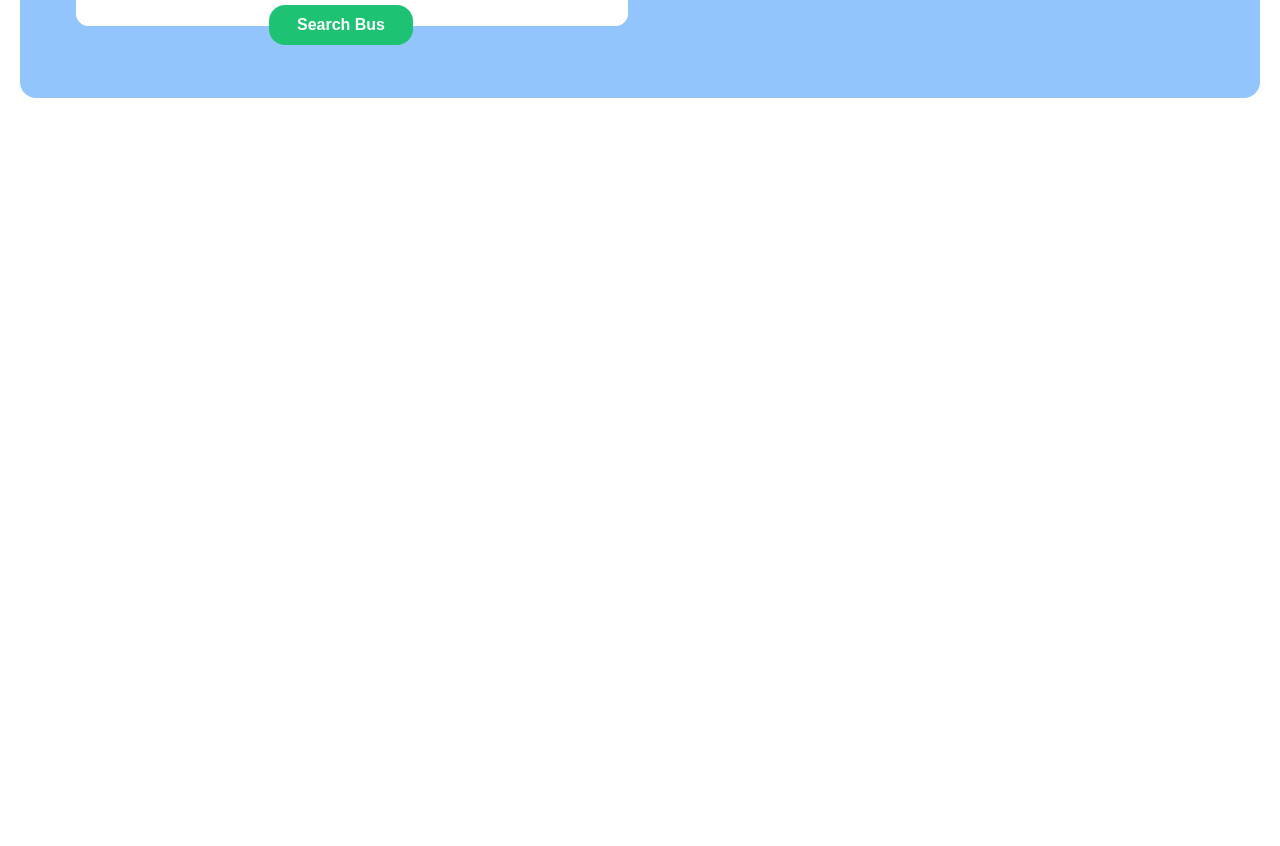
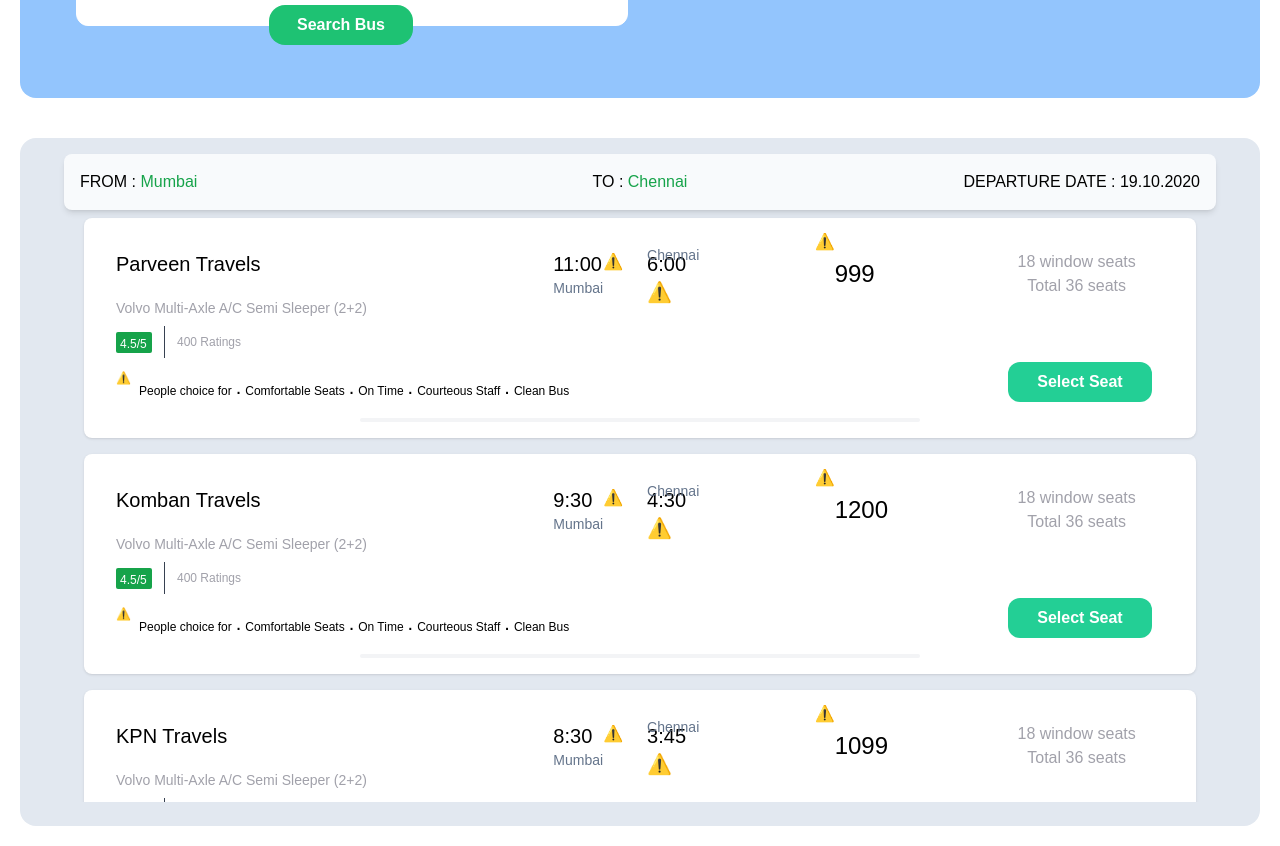
Before and after one commit to KavinNishanthan/BUS, a React (Create React App) app: page / in a window 1280 px wide. Shown: the part 600-1446 px from the top of the page. Before the commit the page ends 800 px from the top, so only its background shows below. Built offline with nearby package versions, Linux system fonts and the light colour scheme; no server answers.

Commit message:
Revert "frontend commit1"
This reverts commit a2f89a348d3dec634d43f1a14ea0141e0979bd09.

commit reverted

```diff
--- a/src/BusContext.js
+++ /dev/null
@@ -1 +0,0 @@
-import { createContext, useState } from "react";
--- a/src/components/Bookingpage.jsx
+++ b/src/components/Bookingpage.jsx
@@ -10,13 +10,12 @@
 //   }, [seatCounts, busId]);
 // }
 
-const Booking = ({ details }) => {
-  console.log("det!:", details)
+const Booking = () => {
   const data = [
     {
       id: 1,
-      BusFrom: details[0].BusName,
-      BusTo: details[0].Available,
+      BusFrom: "Mumbai",
+      BusTo: "Chennai",
       BusName: "Parveen Travels",
       BusType: "Scania A/C Semi Sleeper (2+2)",
       BusRatings: "400 Ratings",
@@ -248,7 +247,8 @@
 
   const totalFee = data.map((val) => {
     if (val.id === busId) {
-      if (seatCounts[busId] !== 0) {
+        if (seatCounts[busId] !== 0)
+        {
           return seatCounts[busId] * val.BusFee + 32.25;
         }
         else {
@@ -273,7 +273,7 @@
             <div className="w-1/3 flex">
               <label className="block">
                 <p className="text-xl ml-[5.5rem]">{values.BusFtinme}</p>
-                <span className="block text-sm font-medium text-slate-500 ml-[5.5rem]">
+                <span class="block text-sm font-medium text-slate-500 ml-[5.5rem]">
                   {values.BusFrom}
                 </span>
               </label>
@@ -307,7 +307,7 @@
                     }}
                   ></Player>
                 </p>
-                <span className="block text-sm font-medium text-slate-500 ml-[1.5rem] -mt-[3.8rem]">
+                <span class="block text-sm font-medium text-slate-500 ml-[1.5rem] -mt-[3.8rem]">
                   {values.BusTo}
                 </span>
               </label>
@@ -400,7 +400,7 @@
           </div>
         </div>
 
-        <hr className="w-[35rem] h-1 mx-auto bg-gray-100 border-0 rounded dark:bg-gray-300" />
+        <hr class="w-[35rem] h-1 mx-auto bg-gray-100 border-0 rounded dark:bg-gray-300" />
 
         <div
           className={
@@ -807,22 +807,21 @@
   });
 
   return (
-    <section className="bg-slate-200 rounded-2xl p-6 w-full h-[43rem]">
     <div className="container static rounded-xl p-10 overflow-y-auto max-h-[640px]">
       <div className="container rounded-lg bg-slate-50 p-4 shadow-md absolute w-[72rem] -ml-5 -mt-12 hover:scale-105 duration-100">
         <div className="flex">
           <div className="text-green-600 w-1/3">
-              <span className="text-black">FROM : </span> {details[0].Availability}
+            <span className="text-black">FROM : </span> {"Mumbai"}
           </div>
           <div className="text-green-600 text-center w-1/3">
-              <span className="text-black">TO : </span> {details[0].BusTo}
+            <span className="text-black">TO : </span> {"Chennai"}
           </div>
           <div className="text-end w-1/3">DEPARTURE DATE : {"19.10.2020"}</div>
         </div>
       </div>
+
       {values}
     </div>
-    </section>
   );
 };
 
--- a/src/components/Card.jsx
+++ b/src/components/Card.jsx
@@ -1,11 +1,9 @@
 import React, { Component } from "react";
-//import axios from 'axios';
 import { RiArrowLeftRightLine } from "react-icons/ri";
 import Date from "./Date";
 var Citydata = require("../assets/cities.json");
 
 class Card extends Component {
-
   initialState = {
     FROM: "",
     TO: "",
@@ -13,18 +11,10 @@
 
   state = this.initialState;
 
-  sendCopy = () => {
-    let copy = this.state;
-    this.props.copyState(copy);
-  }
-
   handleChange = (event) => {
-    // console.log("change ", event.target);
     const { name, value } = event.target;
-    if (name == 'FROM')
-      this.setState({ FROM: event.target.value });
-    else
-      this.setState({ TO: event.target.value });
+    //console.log(name,value);
+    this.setState({ [name]: [value] });
   };
 
   commitChange = () => {
@@ -42,35 +32,7 @@
     this.setState({ TO: name });
   };
 
-  // handleSubmit = async (From, To) => {
-  //   try {
-  //     const response = await axios.get('http://localhost:8000', {
-  //       // name: 'ok'
-  //       employee: "John",
-  //       department: 'Wick'
-  //     });
-  //     this.setState({ flag: true })
-  //     console.log(response)
-  //   } catch (err) {
-  //     console.log("axios error", err)
-  //   }
-  // }
-  // handleSubmit = async (From, To) => {
-  //   try {
-  //     const res = await axios.get('http://localhost:8000');
-  //     console.log('first')
-  //     this.setState({ Details: res.data });
-  //     console.log(this.state.Details)
-  //     this.setState({ flag: true })
-  //   } catch (err) {
-  //     console.log(err);
-  //   }
-  // }
-
-
   render() {
-    const { handleSubmit } = this.props;
-    // console.log(handleSubmit)
     return (
       <div className="container bg-blue-300  rounded-lg -mt-[80px]">
         <div className="container  border border-white bg-white rounded-xl">
@@ -89,7 +51,7 @@
 
           <div className="h-96 p-14">
             <label className="block">
-              <span className="block text-lg font-medium text-slate-700 ml-1">
+              <span class="block text-lg font-medium text-slate-700 ml-1">
                 From
               </span>
               <input
@@ -109,10 +71,10 @@
               }).map((item, index) => (
                 <div
                   id="dropdownOffset"
-                  className="z-10 bg-white divide-y divide-gray-100 rounded-lg shadow dark:bg-gray-700 mt-1"
+                  class="z-10 bg-white divide-y divide-gray-100 rounded-lg shadow dark:bg-gray-700 mt-1"
                 >
                   <ul
-                    className="py-2 text-sm text-gray-300 dark:text-gray-200"
+                    class="py-2 text-sm text-gray-300 dark:text-gray-200"
                     aria-labelledby="dropdownDefault"
                   >
                     <li onClick={() => this.onSearch(item.name)} key={index}>
@@ -132,7 +94,7 @@
             </div>
 
             <label>
-              <span className="block text-lg font-medium text-slate-700 ml-1">
+              <span class="block text-lg font-medium text-slate-700 ml-1">
                 To
               </span>
               <input
@@ -152,10 +114,10 @@
               }).map((item, index) => (
                 <div
                   id="dropdownOffset"
-                  className="z-10 bg-white divide-y divide-gray-100 rounded-lg shadow dark:bg-gray-700 mt-1"
+                  class="z-10 bg-white divide-y divide-gray-100 rounded-lg shadow dark:bg-gray-700 mt-1"
                 >
                   <ul
-                    className="py-2 text-sm text-gray-700 dark:text-gray-200"
+                    class="py-2 text-sm text-gray-700 dark:text-gray-200"
                     aria-labelledby="dropdownDefault"
                   >
                     <li onClick={() => this.onSearchh(item.name)} key={index}>
@@ -168,17 +130,9 @@
 
             {<Date />}
 
-            <button
-              onClick={() => {
-                handleSubmit(this.state.FROM, this.state.TO);
-
-                this.sendCopy();
-              }}
-              className="mt-[1.4rem] ml-[8.5rem] w-36 bg-[#1ec273] h-10 rounded-2xl px-4 text-white font-bold"
-            >
+            <button className="mt-[1.4rem] ml-[8.5rem] w-36 bg-[#1ec273] h-10 rounded-2xl px-4 text-white font-bold">
               Search Bus
             </button>
-
           </div>
         </div>
       </div>
--- a/src/components/Navbar.jsx
+++ b/src/components/Navbar.jsx
@@ -1,43 +1,9 @@
-import React, { Component } from "react";
+import React from "react";
+import Home from "./Home";
 import { Player } from "@lottiefiles/react-lottie-player";
 import Booking from "./Bookingpage";
-import bus from "../assets/2560px-Bus.svg.png";
-import Card from "./Card";
-import axios from 'axios';
 
-
-class Navbar extends Component {
-
-  initialState = {
-    FROM: "",
-    TO: "",
-    Details: [],
-    flag: false
-  };
-
-  state = this.initialState;
-
-
-  copyState = (clone) => {
-    this.setState({ ...this.state, clone });
-  }
-
-
-  handleSubmit = async (From, To) => {
-    try {
-      const res = await axios.get('http://localhost:8000', { params: { From, To } });
-      console.log('check ', res.data)
-      this.setState({ Details: res.data });
-      console.log("12", this.state.Details)
-      this.setState({ flag: true })
-    } catch (err) {
-      console.log(err);
-    }
-  }
-
-
-  render() {
-
+const Navbar = () => {
   return (
     <div className="p-5">
       <section className=" bg-blue-300 rounded-2xl p-9 mb-10">
@@ -69,18 +35,14 @@
               LogOut
             </button>
           </div>
-            <div className="flex mt-40 ml-5">
-              <div className="w-1/2"><Card handleSubmit={this.handleSubmit} copyState={this.copyState} /></div>
-              <div className="w-1/2 ml-11">
-                <img src={bus} alt="" />
-              </div>
-            </div>
+          {<Home />}
         </div>
       </section>
-        {this.state.flag && <Booking details={this.state.Details} />}
+      <section className=" bg-slate-200 rounded-2xl p-6 w-full h-[43rem]">
+        <Booking />
+      </section>
     </div>
   );
-  }
 };
 
 export default Navbar;
```
Lines whose indentation alone changed are shown as unchanged.
